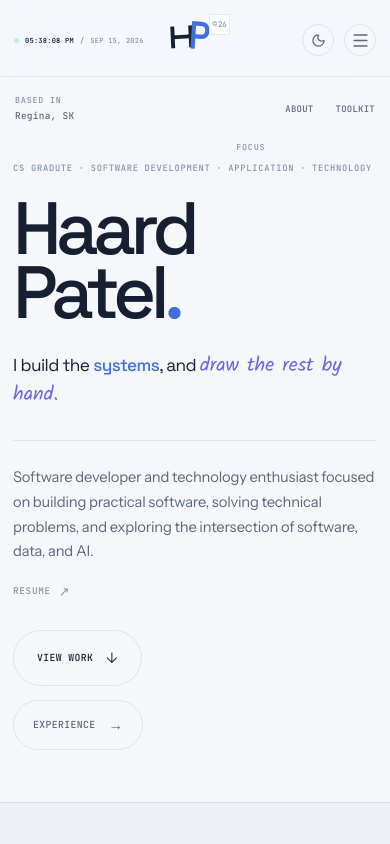
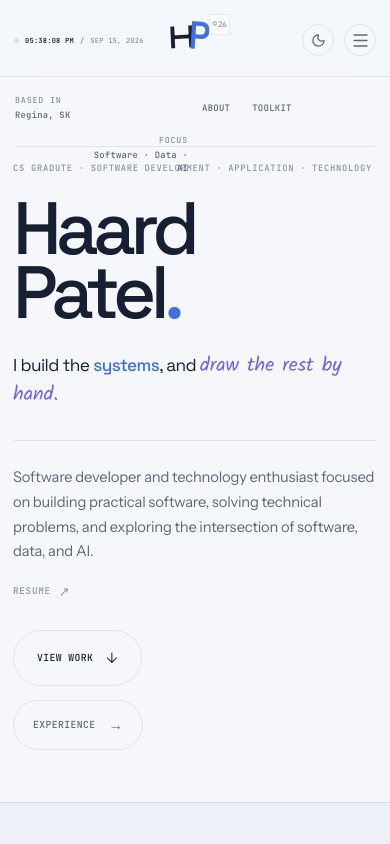
Before and after one commit to Haard-Patel/HAARD-PORTFOLIO, a React (Vite) app: page / in a window 390 px wide. Shown: the top 844 px of the page. Built offline with nearby package versions, Linux system fonts and the light colour scheme.

Commit message:
UI changes

```diff
--- a/src/components/Hero/Hero.css
+++ b/src/components/Hero/Hero.css
@@ -283,6 +283,32 @@
 }
 
 /* =========================
+   META LINE
+   ========================= */
+
+.hero-meta-line {
+  position: absolute;
+
+  top: 176px;
+  left: 50%;
+
+  width: min(calc(100% - 48px), var(--max-width));
+  height: 1px;
+
+  background: var(--border);
+
+  transform: translateX(-50%);
+
+  z-index: 4;
+}
+
+@media (max-width: 1100px) {
+  .hero-meta-line {
+    top: 156px;
+  }
+}
+
+/* =========================
    TABLET
    ========================= */
 
@@ -338,7 +364,8 @@
   .hero-meta {
     top: 105px;
 
-    grid-template-columns: 1fr auto;
+    grid-template-columns: minmax(0, 1fr) minmax(0, 1fr);
+
     gap: 20px;
   }
 
@@ -348,10 +375,19 @@
 
   .hero-focus {
     align-items: flex-end;
+    text-align: right;
+
+    white-space: normal;
+
+    min-width: 0;
   }
 
   .hero-focus span:last-child {
-    display: none;
+    display: block;
+
+    max-width: 130px;
+
+    line-height: 1.5;
   }
 
   .hero-navigation {
@@ -414,6 +450,11 @@
   .hero-resume {
     margin-top: 19px;
   }
+
+  .hero-meta-line {
+    top: 156px;
+    width: calc(100% - 36px);
+  }
 }
 
 /* =========================
@@ -432,6 +473,18 @@
 
   .hero-meta {
     top: 95px;
+
+    gap: 14px;
+  }
+
+  .hero-location,
+  .hero-focus {
+    font-size: 0.55rem;
+  }
+
+  .hero-focus span:last-child {
+    max-width: 110px;
+    line-height: 1.45;
   }
 
   .hero-navigation {
@@ -462,6 +515,11 @@
   .hero-description {
     font-size: 0.92rem;
   }
+
+  .hero-meta-line {
+    top: 146px;
+    width: calc(100% - 30px);
+  }
 }
 
 /* =========================
@@ -483,35 +541,4 @@
   .hero-resume:hover span {
     transform: none;
   }
-
-  .hero-meta-line {
-    position: absolute;
-    top: 176px;
-    left: 50%;
-    width: min(calc(100% - 48px), var(--max-width));
-    height: 1px;
-    background: var(--border);
-    transform: translateX(-50%);
-    z-index: 4;
-  }
-
-  @media (max-width: 1100px) {
-    .hero-meta-line {
-      top: 156px;
-    }
-  }
-
-  @media (max-width: 700px) {
-    .hero-meta-line {
-      top: 156px;
-      width: calc(100% - 36px);
-    }
-  }
-
-  @media (max-width: 420px) {
-    .hero-meta-line {
-      top: 146px;
-      width: calc(100% - 30px);
-    }
-  }
 }
```
